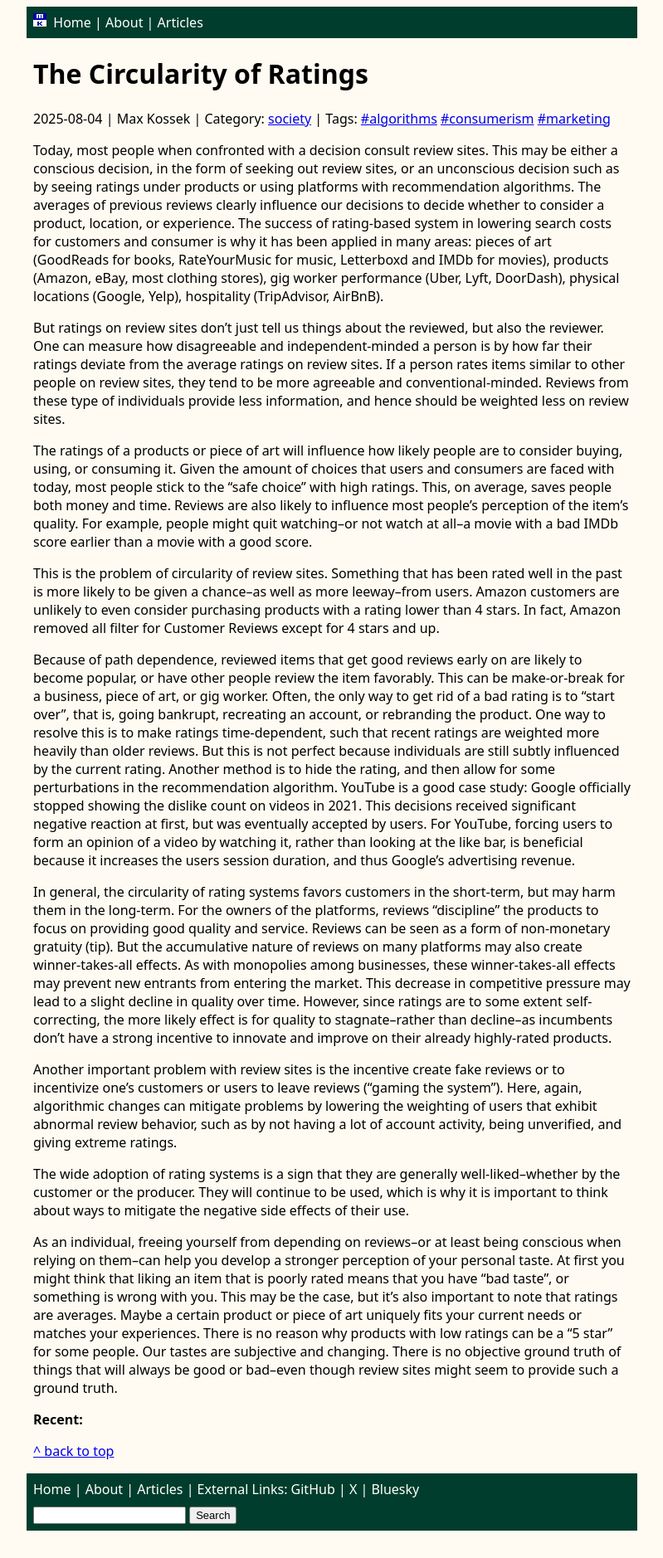
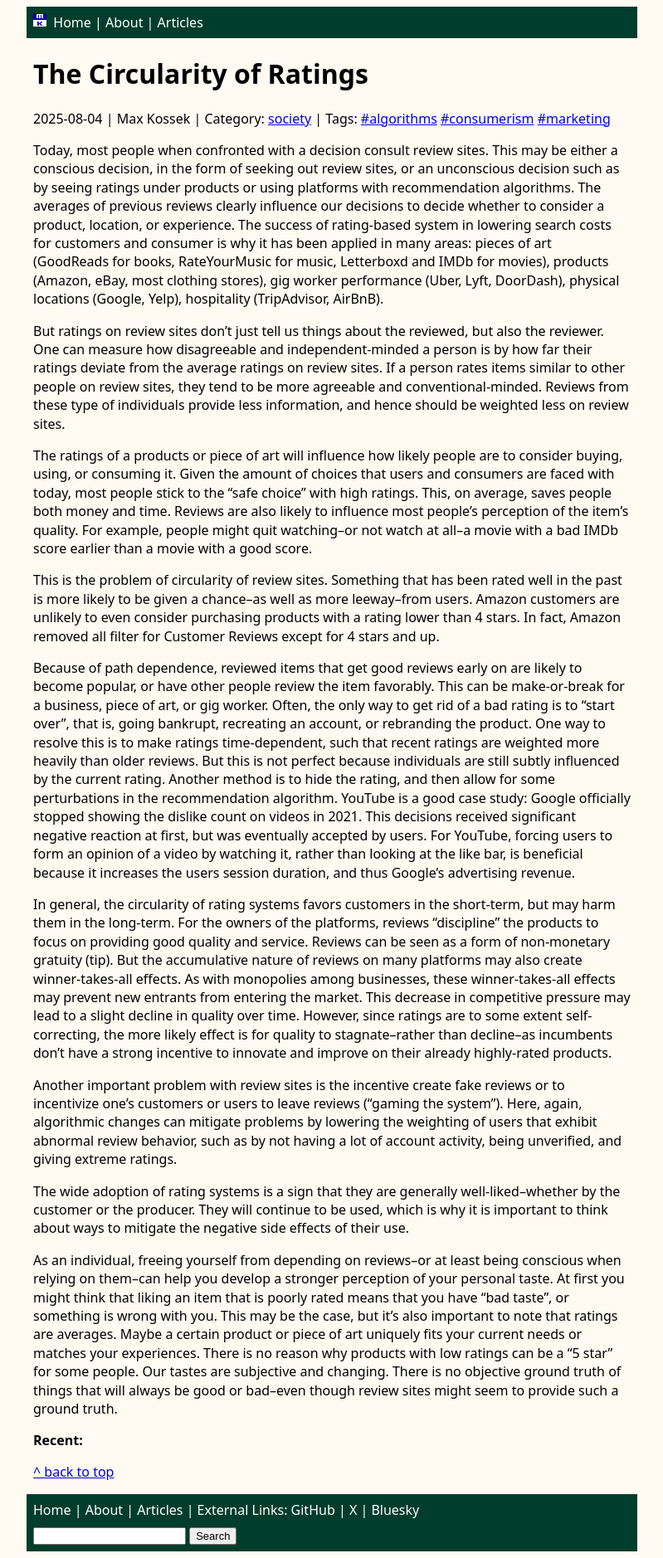
Before and after one commit to maxkossek/maxkossek.github.io, a Jekyll site: the page built from _posts/2025-08-04-circularity-ratings.md, in a window 1280 px wide. Shown: the whole page at 83% size, without its empty margins (240-1039 px from the left). Built offline with Jekyll 4.4.1, drawn with Linux system fonts in a browser that asks for light colours; before the commit the page ends 1853 px from its top, so only the background shows below that.

Commit message:
Update line height

```diff
--- a/_layouts/post.html
+++ b/_layouts/post.html
@@ -26,7 +26,9 @@
 {% endif %}
 </span>
 
+<article>
 {{ content }}
+</article>
 
 <aside class="related">
 
--- a/css/main.css
+++ b/css/main.css
@@ -23,7 +23,7 @@
 	text-decoration: underline;
 }
 main article {
-	line-height: 1.6;
+	line-height: 1.4rem;
 }
 
 /* Code */
```
